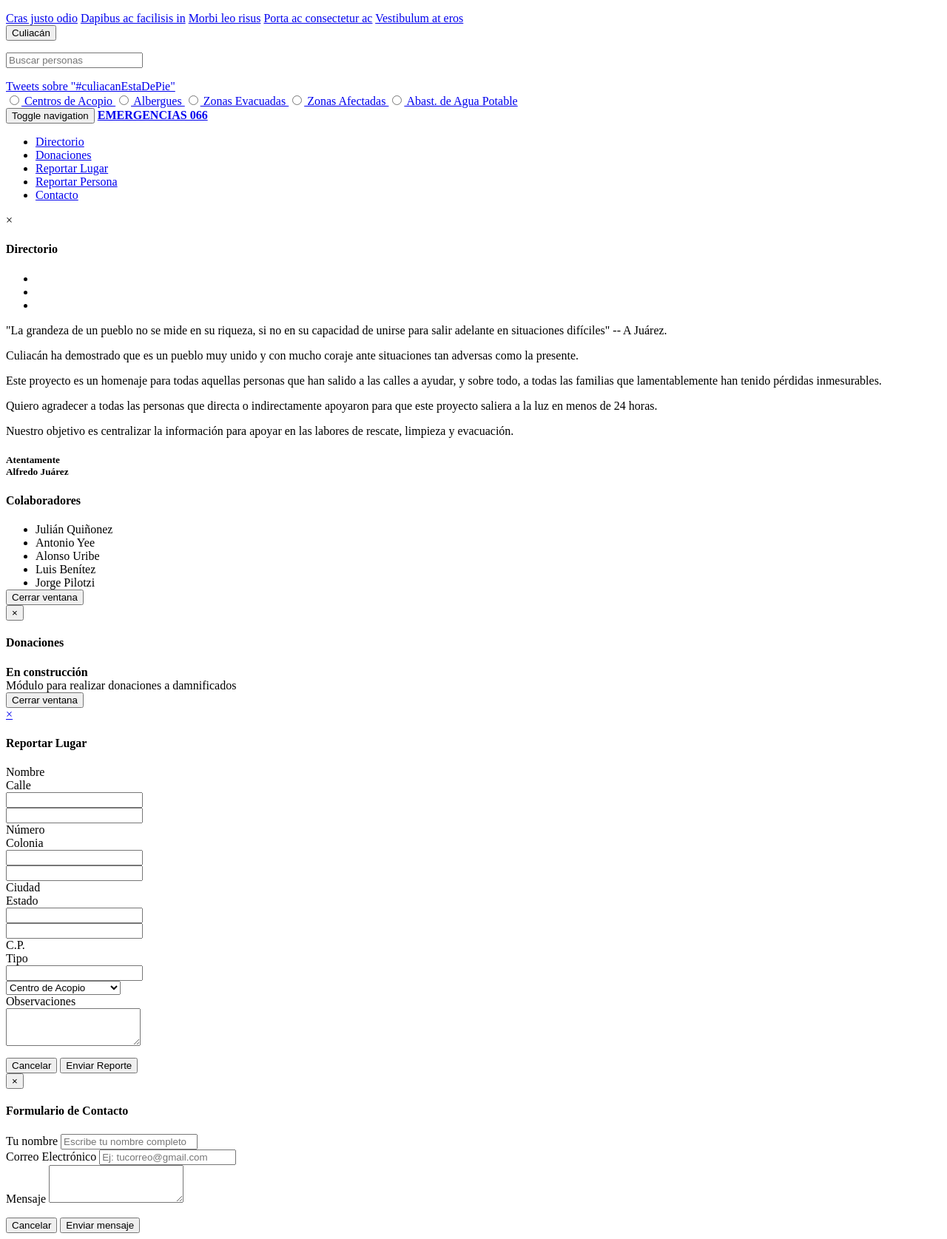
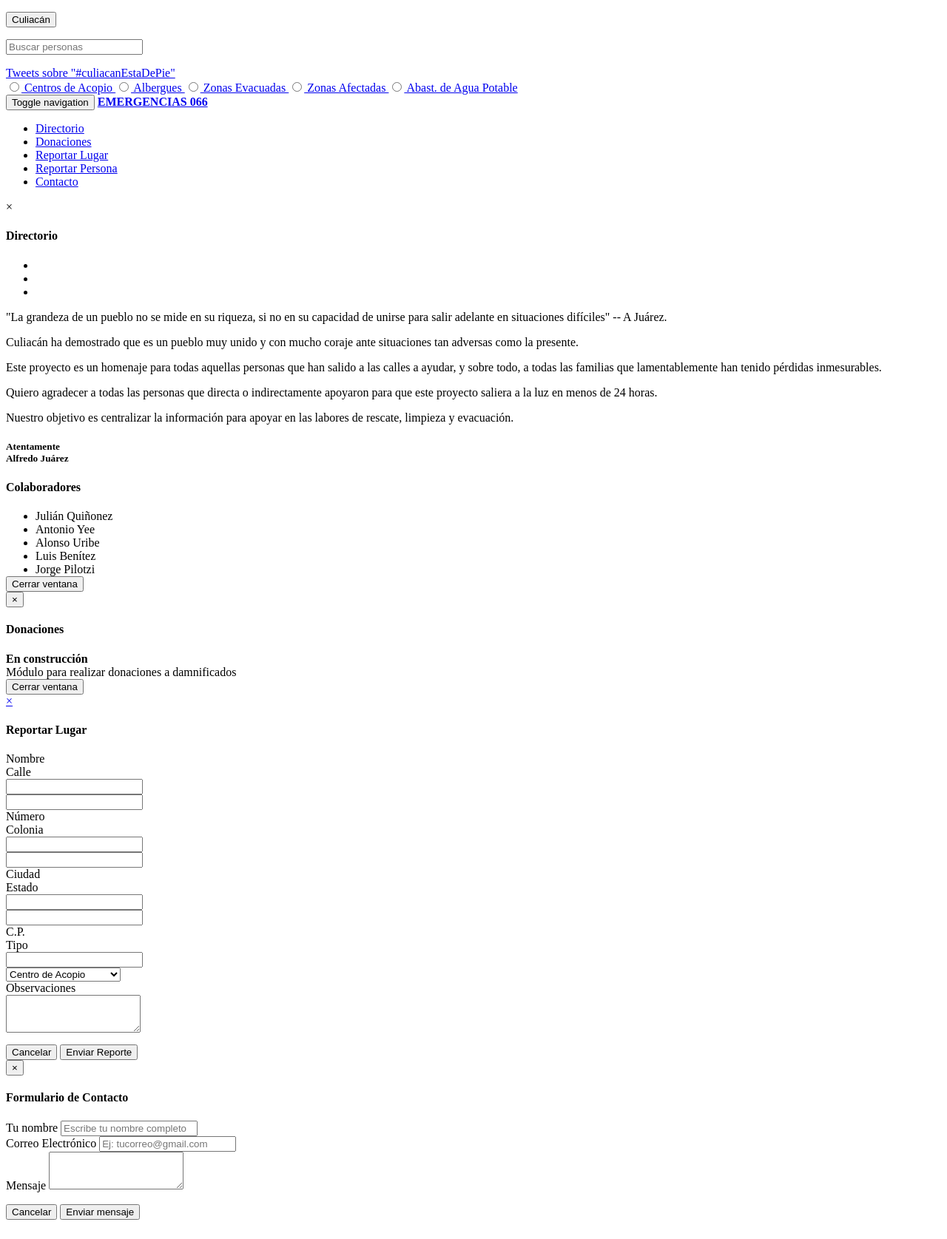
Before and after one commit to alfrekjv/culiacan, a PHP site: template modules/Application/resources/views/index/index.html.php in a window 1280 px wide. Shown: the part 179-1854 px from the top of the page at 74% size. After the commit the page ends 1828 px from the top, so only its background shows below. Run offline with PHP 8.4, Linux system fonts and the light colour scheme; the template is opened without the code that fills it, so the values that code supplies are empty; some libraries are stand-ins or nearby versions.

Commit message:
bug screen-md mapa removed list-group

```diff
--- a/modules/Application/resources/views/index/index.html.php
+++ b/modules/Application/resources/views/index/index.html.php
@@ -46,24 +46,10 @@
         </div>
     </div>
 
-    <div class="container-fluid hidden-md hidden-lg">
-        <div class="row">
-            <div class="col-xs-12 col-sm-12">
-                <div class="list-group">
-                    <a href="#" class="list-group-item">Cras justo odio</a>
-                    <a href="#" class="list-group-item">Dapibus ac facilisis in</a>
-                    <a href="#" class="list-group-item">Morbi leo risus</a>
-                    <a href="#" class="list-group-item">Porta ac consectetur ac</a>
-                    <a href="#" class="list-group-item">Vestibulum at eros</a>
-                </div>
-            </div>
-        </div>
-    </div>
-
     <div class="container-fluid">
         <div class="row">
             <div id="google-maps" class="col-xs-9 col-sm-9 col-md-9 col-lg-10">
-                <div id="mapa-canvas" class="hidden-xs hidden-md"></div>
+                <div id="mapa-canvas" class="hidden-xs"></div>
                 <div id="btn-municipios" class="btn-group hidden-xs hidden-md">
                     <button type="button" class="btn btn-primary btn-municipios btn-lg dropdown-toggle"
                             data-toggle="dropdown">
@@ -129,7 +115,7 @@
 
     <div class="navbar navbar-inverse navbar-fixed-bottom">
         <div class="navbar-header">
-            <button type="button" class="navbar-toggle" data-toggle="collapse" data-target=".navbar-ex6-collapse">
+            <button type="button" class="navbar-toggle" data-toggle="collapse" data-target=".navbar-xs-collapse">
                 <span class="sr-only">Toggle navigation</span>
                 <span class="icon-bar"></span>
                 <span class="icon-bar"></span>
@@ -137,7 +123,7 @@
             </button>
             <a class="navbar-brand" href="#"><b><span class="glyphicon glyphicon-phone-alt"></span> EMERGENCIAS 066</b></a>
         </div>
-        <div class="collapse navbar-collapse navbar-ex6-collapse">
+        <div class="collapse navbar-xs-collapse">
             <ul class="nav navbar-nav navbar-right">
                 <li>
                     <a href="#modal-directorio" data-toggle="modal">Directorio</a>
```
